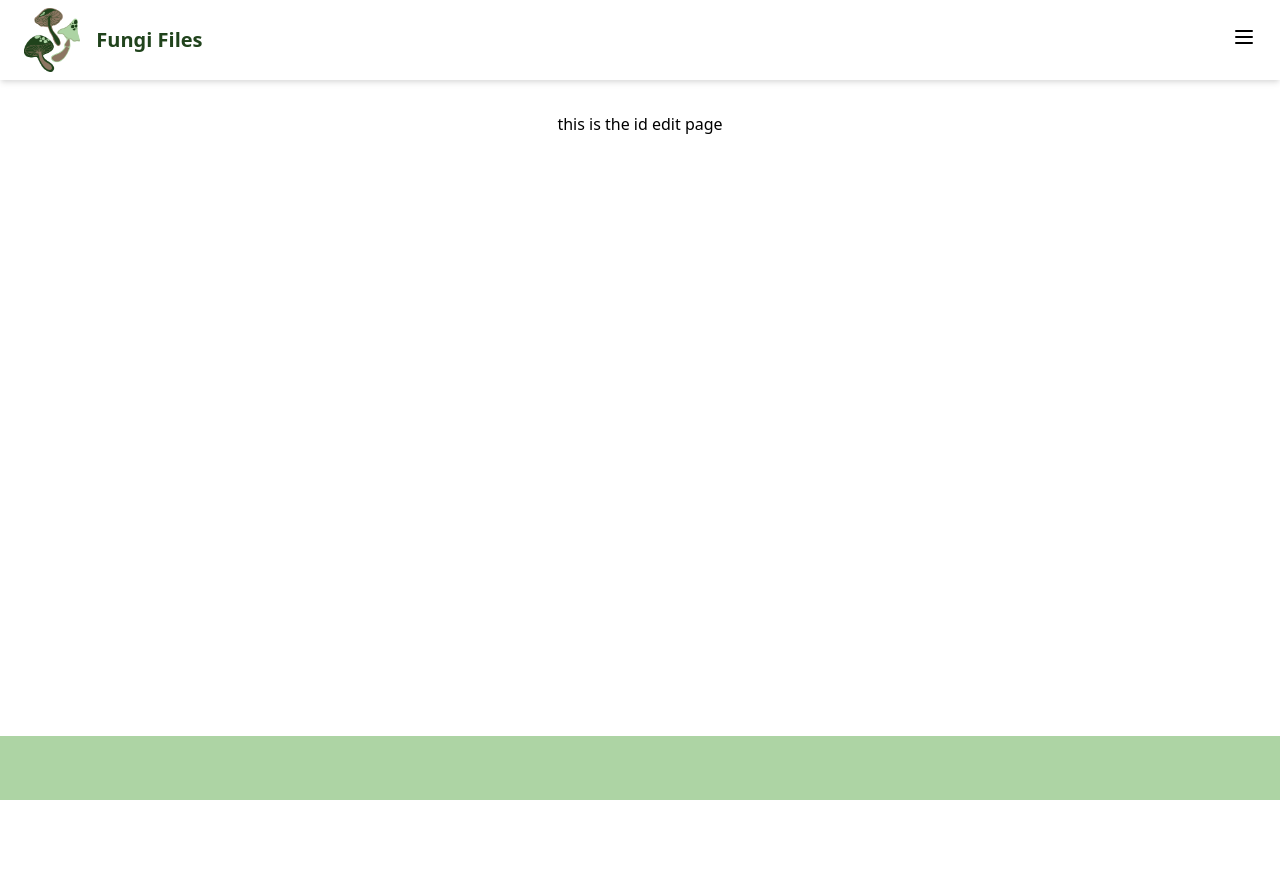
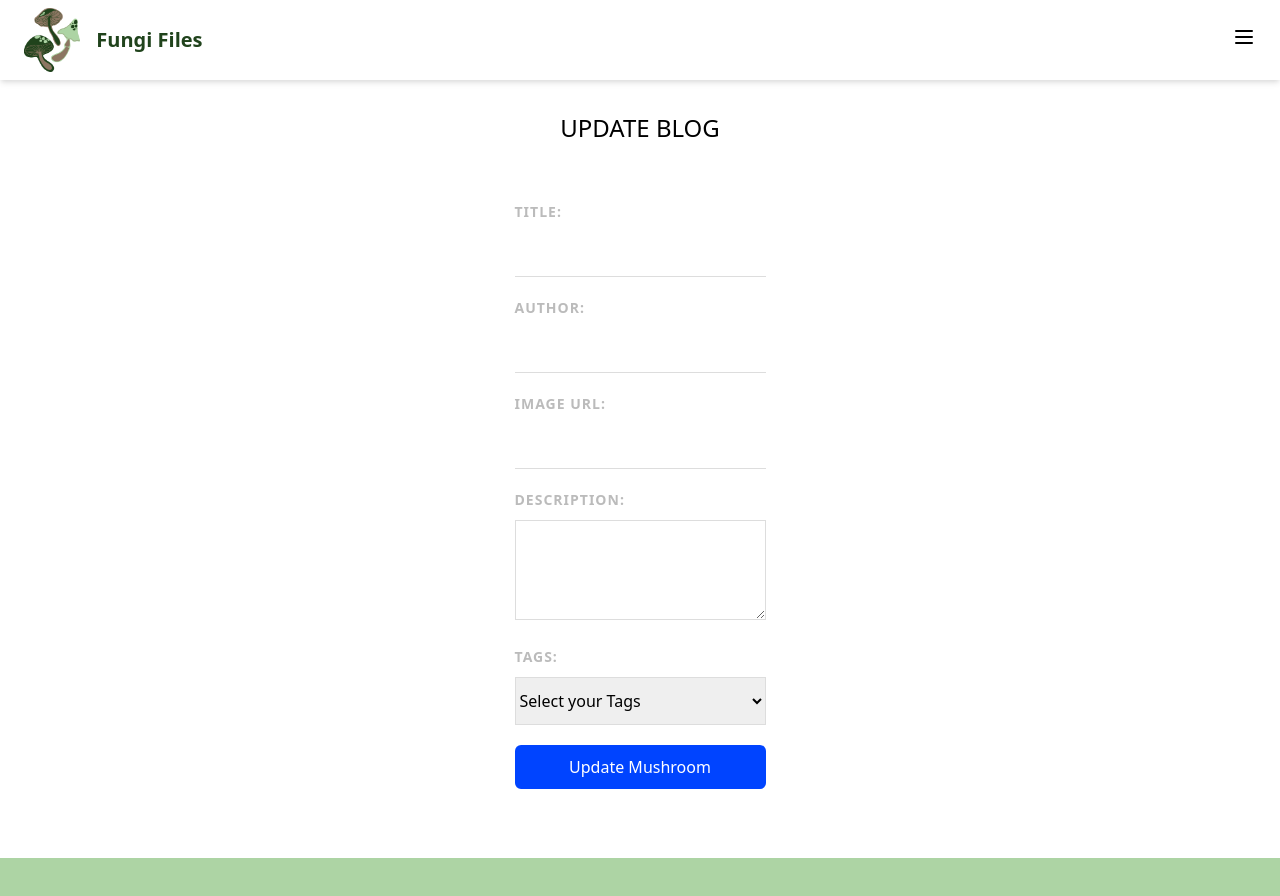
Before and after one commit to daniel0426/mushroom-hunting, a Nuxt app in the folder front/: page /blogs/1/update in a window 1280 px wide. Shown: the top 896 px of the page. Before the commit the page ends 800 px from the top, so only its background shows below. Built offline with nearby package versions, Linux system fonts and the light colour scheme.

Commit message:
update vue styling finished

```diff
--- a/front/pages/blogs/_id/update.vue
+++ b/front/pages/blogs/_id/update.vue
@@ -1,7 +1,36 @@
-<template>
-<div>
-    <div>this is the id edit page</div>
-    </div>
+<template class="">
+  <div class="">
+    <h1 class="text-center text-2xl uppercase ">Update Blog</h1>
+
+     <form class="update-form sm:w-5/6" @submit.prevent="handleUpdate" action="">
+      <label for="title"> Title:</label>
+      <input type="text" name="title" v-model="title" required />
+
+      <label for="author"> Author:</label>
+      <input type="text" name="author" v-model="author" required />
+
+      <label for="image-url"> Image URL: </label>
+      <input type="text" name="image-url" v-model="url" required />
+
+      <label for="description"> Description:</label>
+      <textarea name="description" reqired v-model="details" required> </textarea>
+
+      <label for="Tags">Tags:</label>
+
+      <select v-model="tempTag" name="tags" id="tags" @click="addTag">
+        <option value="" disabled selected>Select your Tags</option>
+        <option value="Blue">Blue</option>
+        <option value="Red">Red</option>
+        <option value="Poisonous">Poisonous</option>
+        <option value="Fun">Fun</option>
+      </select>
+
+      <div  v-for="tag in tags"  :key="tag" class="pill">
+          <p @click="deleteTag(tag)" >{{tag}}</p>
+      </div>
+      <button>Update Mushroom</button>
+    </form>
+  </div>
 </template>
 
 <script>
@@ -9,13 +38,103 @@ export default {
  props: {
     blog: Object,
   },
+  data() {
+    return {
+      title: "",
+      author: "",
+      details: "",
+      url: "",
+      tempTag: "",
+      tags:[],
+    };
+  },
     name : "blogs-id-update",
     layout: "app",
+  methods : {
+    addTag(){
+
+     if( this.tempTag){
+
+       if(!this.tags.includes(this.tempTag)){
+         this.tags.push(this.tempTag)
+       }
+
+      }
+     },
+
+   deleteTag(tag){
+     this.tags=this.tags.filter((item) =>{
+       return tag !== item;
+     })
+   },
+  }
+
 
 }
 
 </script>
 
-<style>
+<style scoped>
+select{
+  width: 100%;
+  height: 3em;
+  border: 1px solid #ddd;
+}
 
+.pill{
+
+    display: inline-block;
+    margin: 20px 10px 0 0;
+    padding: 6px 12px;
+    background: rgb(132, 204, 114);
+    border-radius: 20px;
+
+    letter-spacing: 1px;
+
+    color: rgb(8, 37, 13);
+    cursor: pointer;
+
+}
+.update-form{
+  background: white;
+  padding: 5px;
+  border-radius: 10px;
+  margin-top: 2em;
+ width: 100%;
+  min-width: 250px;
+}
+label {
+  display: block;
+  color: #bbb;
+  text-transform: uppercase;
+  font-size: 14px;
+  font-weight: bold;
+  letter-spacing: 1px;
+  margin: 20px 0 10px 0;
+}
+input {
+  padding: 10px;
+  border: 0;
+  border-bottom: 1px solid #ddd;
+  width: 100%;
+}
+textarea {
+  border: 1px solid #ddd;
+  padding: 10px;
+  width: 100%;
+  box-sizing: border-box;
+  height: 100px;
+}
+
+form button {
+  display: block;
+  margin: 20px auto 0;
+  background: rgb(0, 68, 255);
+  color: white;
+  padding: 10px;
+  border: 0;
+  border-radius: 6px;
+  font-size: 16px;
+  width: 100%;
+}
 </style>
--- a/front/pages/blogs/create.vue
+++ b/front/pages/blogs/create.vue
@@ -1,5 +1,5 @@
 <template>
-  <div class="outer page">
+  <div class="outer page sm:w-5/6 md:4/6">
     <h1 class="text-center text-2xl uppercase ">Create Blog</h1>
 
     <form class="add-form" @submit.prevent="handleSubmit" action="">
@@ -116,7 +116,8 @@ select{
   border: 1px solid #ddd;
 }
 .outer {
-  width: 100%;
+  width: 50%;
+
 }
 .pill{
 
```
